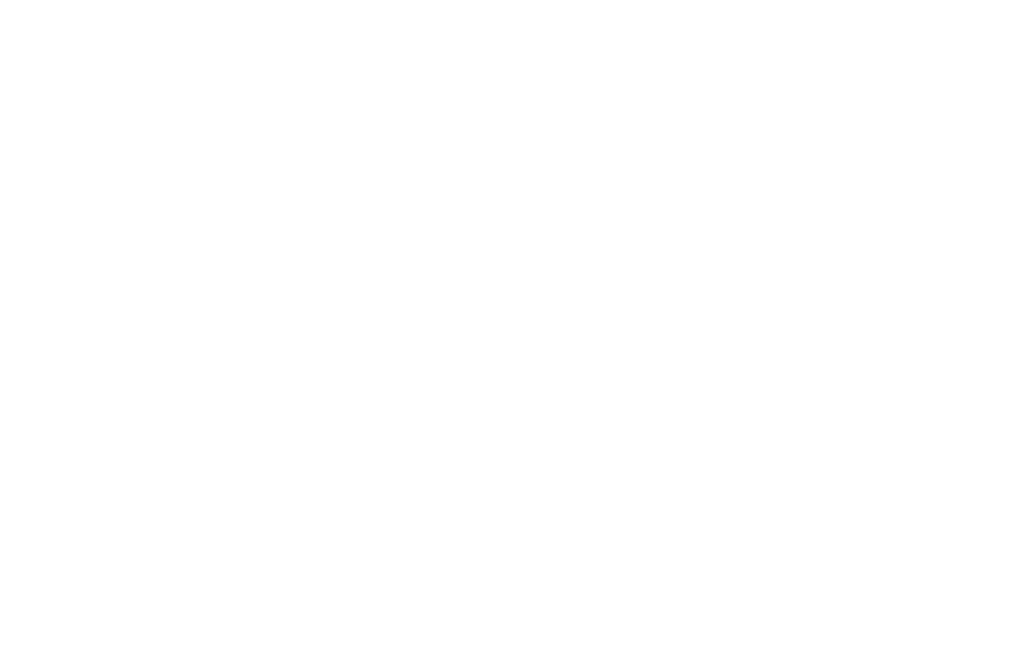
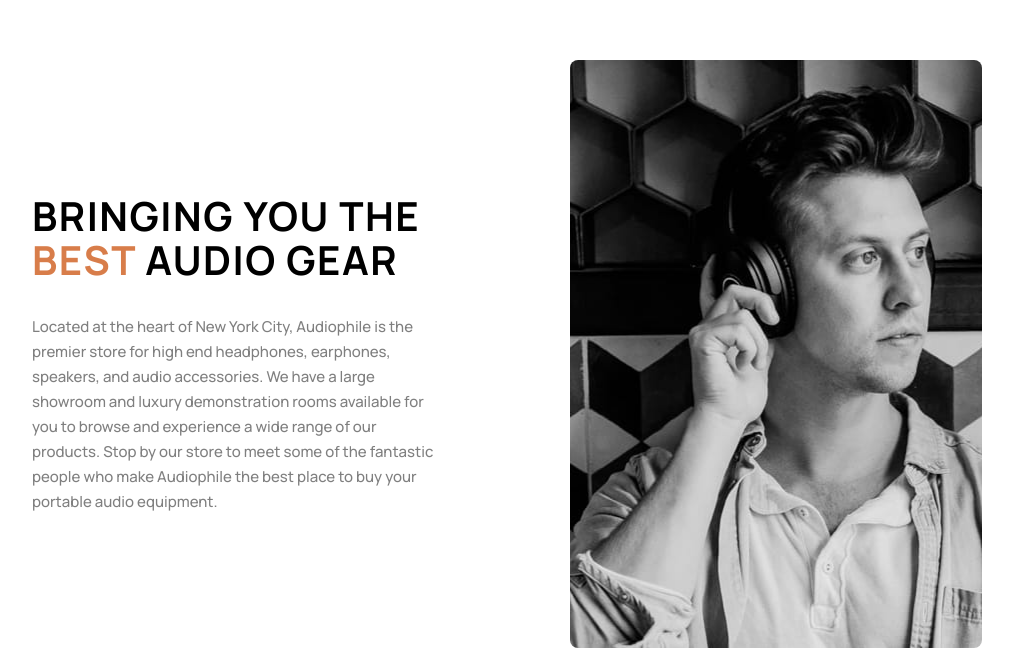
Before and after one commit to lleonardus/audiophile, a React (Vite) app: page / in a window 1280 px wide. Shown: the part 2727-3375 px from the top of the page, without its empty margins (133-1146 px from the left). Before the commit the page ends 2587 px from the top, so only its background shows below. Built offline with nearby package versions, Linux system fonts and the light colour scheme.

Commit message:
creating about us section

```diff
--- a/src/pages/home/Home.jsx
+++ b/src/pages/home/Home.jsx
@@ -1,6 +1,7 @@
 import { HeroSection } from "./components/HeroSection";
 import { ListOfCategories } from "../../ui/ListOfCategories";
 import { MainProductsSection } from "./components/MainProductsSection";
+import { AboutUsSection } from "../../ui/AboutUsSection";
 
 export function Home() {
   return (
@@ -10,6 +11,7 @@ export function Home() {
         <ListOfCategories className="mt-[92px] sm:mt-[148px] xl:mt-[200px] xl:px-[165px] 2xl:gap-16" />
       </section>
       <MainProductsSection />
+      <AboutUsSection />
     </>
   );
 }
--- a/src/pages/home/components/MainProductsSection.jsx
+++ b/src/pages/home/components/MainProductsSection.jsx
@@ -2,7 +2,7 @@ import { ButtonLink } from "../../../ui/ButtonLink";
 
 export function MainProductsSection() {
   return (
-    <section className="mt-[120px] flex flex-col gap-6 px-6 sm:mt-[96px] sm:gap-8 sm:px-[39px] xl:mt-[168px] xl:gap-12 xl:px-[165px]">
+    <section className="mb-[120px] mt-[120px] flex flex-col gap-6 px-6 sm:mb-[96px] sm:mt-[96px] sm:gap-8 sm:px-[39px] xl:mb-[200px] xl:mt-[168px] xl:gap-12 xl:px-[165px]">
       <div className="flex flex-col items-center rounded-lg bg-orange-700 bg-[url('/assets/home/desktop/pattern-circles.svg')] bg-[length:500px_570px] bg-[center_top_-8rem] bg-no-repeat px-6 pb-[55px] pt-[61px] text-center text-white sm:bg-[length:900px_900px] sm:bg-[center_top_-16.825rem] sm:pb-16 xl:flex-row xl:items-start xl:justify-between xl:gap-10 xl:overflow-hidden xl:bg-cover xl:bg-[top_left_-15rem] xl:pb-0 xl:pl-[140px] xl:pr-[65px] xl:pt-[133px] xl:text-left 2xl:justify-center 2xl:gap-[148px]">
         <picture>
           <source
--- /dev/null
+++ b/src/ui/AboutUsSection.jsx
@@ -0,0 +1,49 @@
+export function AboutUsSection() {
+  return (
+    <section className="grid grid-rows-2 gap-10 px-6 sm:px-[39px] xl:grid-cols-2 xl:grid-rows-1 xl:items-center xl:gap-[125px] xl:px-[165px]">
+      <div
+        aria-hidden="true"
+        className="rounded-lg bg-[url('/assets/shared/mobile/image-best-gear.jpg')] bg-cover bg-center pt-[300px] sm:bg-[url('/assets/shared/tablet/image-best-gear.jpg')] sm:pt-[300px] xl:bg-[url('/assets/shared/desktop/image-best-gear.jpg')] xl:bg-top xl:pt-[588px]"
+      >
+        <img
+          className="sr-only"
+          src="/assets/shared/mobile/image-best-gear.jpg"
+          alt="Man listening to music"
+        />
+      </div>
+
+      {/*
+      <picture>
+        <source
+          media="(min-width: 1280px)"
+          srcSet="/assets/shared/desktop/image-best-gear.jpg"
+        />
+        <source
+          media="(min-width: 640px)"
+          srcSet="/assets/shared/tablet/image-best-gear.jpg"
+        />
+        <img
+          className="h-full w-full rounded-lg sm:h-auto sm:w-auto xl:row-start-2 xl:h-full xl:w-full"
+          src="/assets/shared/mobile/image-best-gear.jpg"
+          alt="Man listening to music"
+        />
+      </picture>
+      */}
+      <div className="space-y-8 text-center sm:mx-auto sm:max-w-[750px] sm:px-[58px] xl:row-start-1 xl:max-w-[450px] xl:px-0 xl:text-left">
+        <h2 className="text-[1.75rem] font-bold uppercase tracking-[0.0625rem] sm:text-4xl">
+          BRINGING YOU THE
+          <span className="text-orange-700"> BEST </span>
+          AUDIO GEAR
+        </h2>
+        <p className="text-base text-black/50">
+          Located at the heart of New York City, Audiophile is the premier store
+          for high end headphones, earphones, speakers, and audio accessories.
+          We have a large showroom and luxury demonstration rooms available for
+          you to browse and experience a wide range of our products. Stop by our
+          store to meet some of the fantastic people who make Audiophile the
+          best place to buy your portable audio equipment.
+        </p>
+      </div>
+    </section>
+  );
+}
--- a/src/ui/AppLayout.jsx
+++ b/src/ui/AppLayout.jsx
@@ -7,7 +7,6 @@ export function AppLayout() {
       <Header />
       <main>
         <Outlet />
-        <div className="hidden">about us</div>
       </main>
       <footer className="hidden">footer</footer>
     </div>
```
